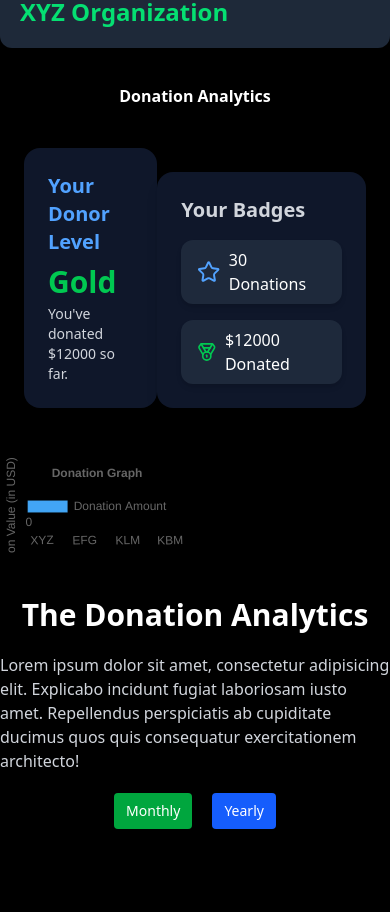
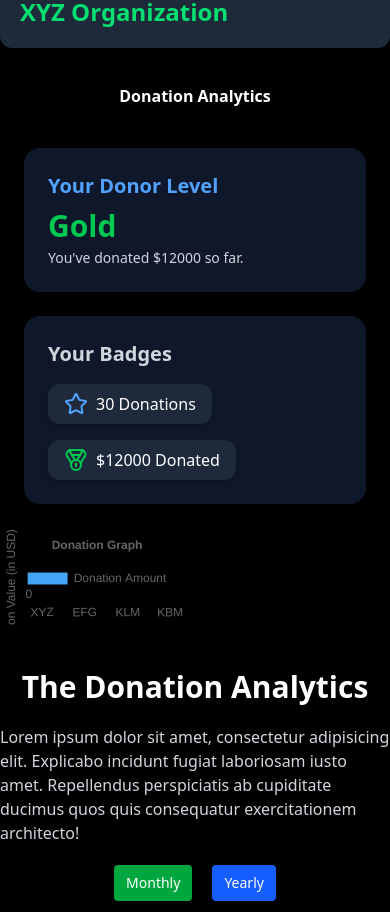
Before and after one commit to YNVSolutions/SwiftCause_Web, a Next.js app: page /UserDashboard in a window 390 px wide. Shown: the part 1260-2172 px from the top of the page. Built offline with nearby package versions, Linux system fonts and the light colour scheme.

Commit message:
adding responsive layout

```diff
--- a/app/UserDashboard/Others/RewardsAndBadges.jsx
+++ b/app/UserDashboard/Others/RewardsAndBadges.jsx
@@ -28,15 +28,15 @@ export default function RewardsAndBadges() {
   const donorLevel = getDonorLevel(userStats.totalDonated);
 
   return (
-    <div className="space-y-6 bg-black  p-6 text-white flex justify-around items-center">
-      <div className="bg-[#0f172a] rounded-2xl shadow-lg p-6">
+    <div className="space-y-6 bg-black p-6 text-white flex flex-wrap md:flex-nowrap justify-around items-center">
+      <div className="bg-[#0f172a] rounded-2xl shadow-lg p-6 w-full md:w-auto">
         <h2 className="text-xl font-semibold mb-2 text-blue-400">Your Donor Level</h2>
         <p className="text-3xl font-bold text-green-500">{donorLevel}</p>
         <p className="text-sm text-gray-300 mt-1">
           You've donated ${userStats.totalDonated} so far.
         </p>
       </div>
-      <div className="bg-[#0f172a] rounded-2xl shadow-lg p-6">
+      <div className="bg-[#0f172a] rounded-2xl shadow-lg p-6 w-full md:w-auto">
         <h2 className="text-xl font-semibold mb-4 text-gray-300">Your Badges</h2>
         <div className="flex flex-wrap gap-4">
           {earnedBadges.map((badge, i) => (
```
